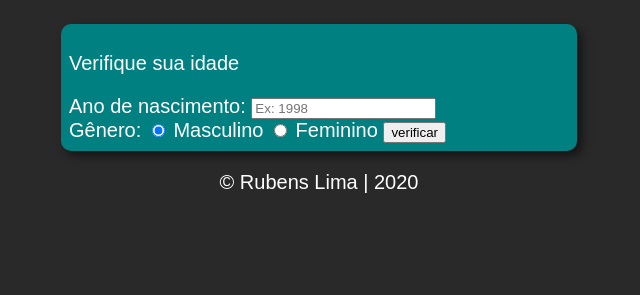
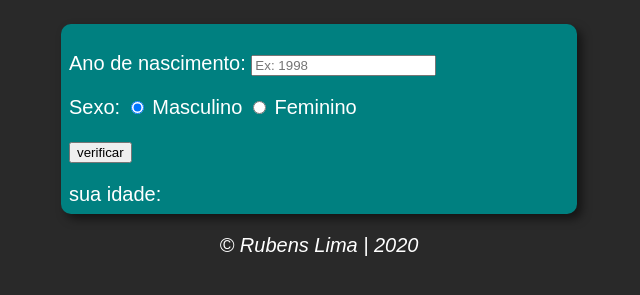
Before and after one commit to RubensLFerreira/Javascript, a plain HTML site: page aula12/modelo02/modelo02.html in a window 1280 px wide. Shown: the part 75-370 px from the top of the page, without its empty margins (321-961 px from the left). Drawn offline with Linux system fonts and the light colour scheme.

Commit message:
08/10/2020

```diff
--- a/aula12/modelo02/modelo02.html
+++ b/aula12/modelo02/modelo02.html
@@ -13,23 +13,28 @@
     </header>
 
     <section>
-        <div id="">
-            <p>Verifique sua idade</p>
-            Ano de nascimento: <input type="text" name="" id="" placeholder="Ex: 1998"><br>
+        <div>
+            <p>Ano de nascimento:
+                <input type="text" name="txtano" id="txtano" placeholder="Ex: 1998">
+            </p>
+            <p>Sexo:
+                <input type="radio" name="radsex" id="mas" checked>
+                <label for="mas">Masculino</label>
+                <input type="radio" name="radsex" id="fem">
+                <label for="fem">Feminino</label>
+            </p>
+            <p><input type="button" value="verificar" onclick="verificar()"></p>
+        </div>
 
-            Gênero: <input type="radio" name="radsex" id="txtm" checked>
-            <label for="">Masculino</label>
-            <input type="radio" name="radsex" id="txtf">
-            <label for="">Feminino</label>
-            <input type="button" value="verificar" onclick="verificar()">
-        </div>
         <div id="res">
-
+            sua idade:
         </div>
     </section>
 
     <footer>
         <p>&copy; Rubens Lima | 2020</p>
     </footer>
+
+    <script src="script02.js"></script>
 </body>
 </html>
--- a/aula12/modelo02/script02.js
+++ b/aula12/modelo02/script02.js
@@ -0,0 +1,51 @@
+function verificar() {
+    var data = new Date()
+    var ano = data.getFullYear()
+    var fano = document.getElementById('txtano') //add na var o input de idade
+    var res = document.querySelector('div#res') // add na var o resultado
+    if (fano.value.length == 0 || Number(fano.value) >= ano) { //para que nn posso add numero 0 ou maior que o ano atual
+        window.alert('[erro] verifique os dados!')
+    } else {
+        var fsex = document.getElementsByName('radsex')
+        var idade = ano - Number(fano.value)
+        var genero = ''
+        var img = document.createElement('img')
+        img.setAttribute('id', 'foto') //criando uma tag com id foto pelo js
+
+        if (fsex[0].checked) {
+            genero = 'homem'
+            if (idade >=0 && idade < 10) {
+                //criança
+                img.setAttribute = ('src', 'fotobebe-m.png')
+            } else if (idade >= 10 && idade <18 ) {
+                //adolescente
+                img.setAttribute = ('src', 'fotocrianca-m.png')
+            } else if (idade >= 18 && idade < 50) {
+                //adulto
+                img.setAttribute = ('src', 'fotoadulto-m.png')
+            } else {
+                //idoso
+                img.setAttribute = ('src', 'fotoidoso-m.png')
+            }
+        } else if (fsex[1].checked) {
+            genero = 'mulher'
+            if (idade >=0 && idade < 10) {
+                //criança
+                img.setAttribute = ('src', 'fotobebe-f.png')
+            } else if (idade >= 10 && idade <18 ) {
+                //adolescente
+                img.setAttribute = ('src', 'fotocrianca-f.png')
+            } else if (idade >= 18 && idade < 50) {
+                //adulto
+                img.setAttribute = ('src', 'fotoadulto-f.png')
+            } else {
+                //idoso
+                img.setAttribute = ('src', 'fotoidoso-f.png')
+            }
+        }
+        res.style.textAlign = 'center'
+        res.innerHTML = `Detectamos ${genero} com ${idade} anos`
+        res.appendChild(img) //add um elemento, no img
+    }
+
+}
--- a/aula12/modelo02/style02.css
+++ b/aula12/modelo02/style02.css
@@ -17,7 +17,10 @@ section {
     padding: 8px;
 }
 
+
+
 footer {
     text-align: center;
     color: white;
+    font-style: italic;
 }
```
Also changed, not shown: 1 other file.
